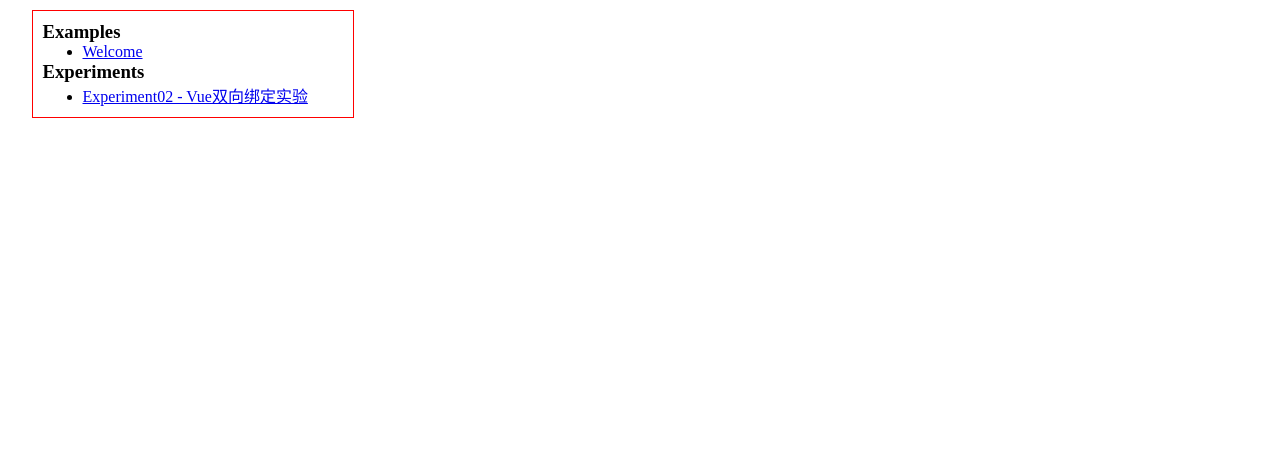
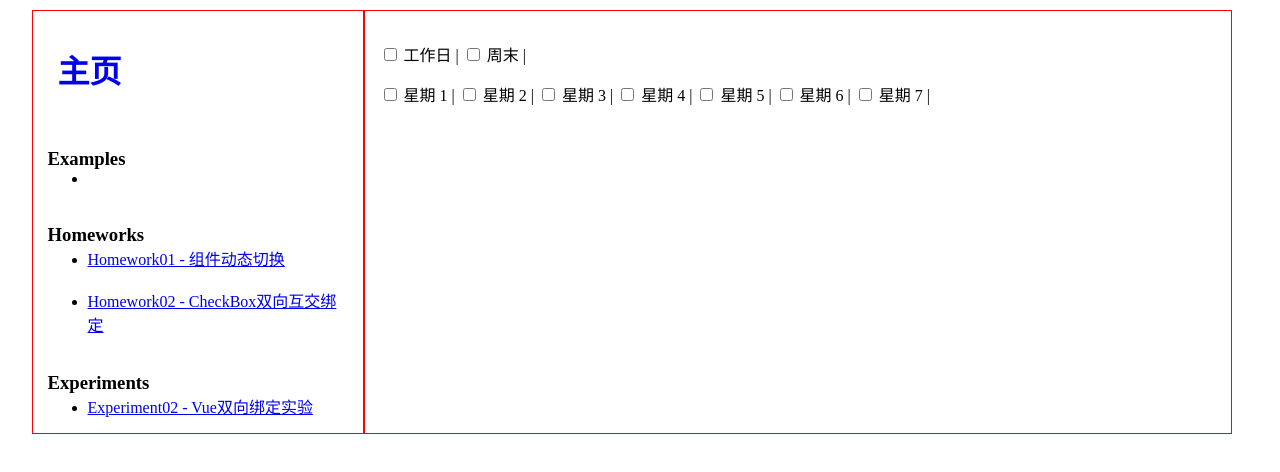
Before and after one commit to dieatmore/vue-space, a Vue app: page /#/homework02 in a window 1280 px wide. Shown: the top 472 px of the page. Built offline with nearby package versions, Linux system fonts and the light colour scheme; the HTML template or start-up script is replaced by a standard one.

Commit message:
homework1,homework2

```diff
--- a/package.json
+++ b/package.json
@@ -13,6 +13,7 @@
     "format": "prettier --write src/"
   },
   "dependencies": {
+    "@vueuse/core": "^13.0.0",
     "vue": "^3.5.13",
     "vue-router": "^4.5.0"
   },
--- a/src/App.vue
+++ b/src/App.vue
@@ -3,8 +3,8 @@ import { RouterView } from 'vue-router'
 import SidebarView from './views/SidebarView.vue'
 </script>
 <template>
-  <SidebarView />
-  <RouterView />
+  <SidebarView id="sidebar" />
+  <RouterView id="router" />
 </template>
 <style>
 /* 最宽为全屏-y轴滚动条宽度 */
@@ -23,7 +23,7 @@ body {
 #sidebar {
   width: 300px;
   border: 1px solid red;
-  padding: 10px;
+  padding: 15px;
 }
 #router {
   border: 1px solid red;
--- a/src/views/SidebarView.vue
+++ b/src/views/SidebarView.vue
@@ -1,12 +1,34 @@
 <script setup lang="ts"></script>
 <template>
-  <div id="sidebar">
+  <div>
+    <h1>
+      <router-link to="/" style="text-decoration: none; display: block; margin: 20px 10px">
+        主页
+      </router-link>
+    </h1>
+    <br />
+    <br />
+
     <h3>Examples</h3>
     <ul>
+      <li></li>
+    </ul>
+    <br />
+    <br />
+
+    <h3>Homeworks</h3>
+    <ul>
       <li>
-        <router-link to="/example01">Welcome</router-link>
+        <router-link to="/homework01">Homework01 - 组件动态切换</router-link>
+      </li>
+      <br />
+      <li>
+        <router-link to="/homework02">Homework02 - CheckBox双向互交绑定</router-link>
       </li>
     </ul>
+    <br />
+    <br />
+
     <h3>Experiments</h3>
     <ul>
       <li>
--- a/src/views/example01/Example01-1.vue
+++ b/src/views/example01/Example01-1.vue
@@ -1,5 +1,5 @@
 <template>
-  <div id="router">
+  <div>
     <h1>Welcome</h1>
     <p>
       <h4>老师的Github</h4>
--- a/src/views/experiment02/IndexView.vue
+++ b/src/views/experiment01/Experiment02.vue
@@ -15,10 +15,10 @@ watch(selectCoursesR, () => {
 })
 </script>
 <template>
-  <div id="router">
+  <div>
     <h1>实验二 Vue双向绑定实验</h1>
     <div id="point">
-      <span :style="{ color: pointR <= pointTarget ? 'red' : 'green' }">
+      <span :style="{ color: pointR < pointTarget ? 'red' : 'green' }">
         {{ pointR }}
       </span>
       /{{ pointTarget }}学分
--- /dev/null
+++ b/src/views/homework01/AddUser.vue
@@ -0,0 +1,4 @@
+<script setup lang="ts"></script>
+<template>
+  <div>Add User</div>
+</template>
--- /dev/null
+++ b/src/views/homework01/DelUser.vue
@@ -0,0 +1,4 @@
+<script setup lang="ts"></script>
+<template>
+  <div>Del User</div>
+</template>
--- /dev/null
+++ b/src/views/homework01/Homework01.vue
@@ -0,0 +1,55 @@
+<script setup lang="ts">
+import { computed, defineAsyncComponent, ref, type Component } from 'vue'
+const names: string[] = ['添加用户', '移除用户', '更新用户']
+const namesR = ref<string[]>(names)
+//初始不加载，设为3
+const indexR = ref(3)
+
+//需要Promise对象
+const components: Component[] = [
+  defineAsyncComponent(() => import('./AddUser.vue')),
+  defineAsyncComponent(() => import('./DelUser.vue')),
+  defineAsyncComponent(() => import('./UpdateUser.vue'))
+]
+
+//声明不了样式，而是属性
+// const styleR = computed (() => (index: number) => {
+//   if(index == indexR.value) {
+//     color: 'red';
+//     text-decoration: 'undeline'
+//   }
+// })
+
+const styleR = computed(() => (index: number) => {
+  if (index == indexR.value) {
+    return { color: 'red', line: 'underline' }
+  }
+  return { color: 'black', line: 'none' }
+})
+const componentsC = computed(() => components[indexR.value])
+</script>
+<template>
+  <div>
+    <h1>Homework - 组件动态切换</h1>
+    <p>无需路由的动态加载组件。切换组件时获取组件索引，更新加载组件以及功能描述文字样式。</p>
+
+    <!-- 没有数据不用v-model -->
+    <!-- <span v-for="(c, index) of namesR" :key="index" v-model="indexR" :value="index"> -->
+    <br />
+    <br />
+    <span
+      v-for="(c, index) of namesR"
+      :key="index"
+      @click="indexR = index"
+      :style="{
+        color: styleR(index).color,
+        'text-decoration': styleR(index).line,
+        'margin-right': '10px'
+      }">
+      {{ c }}
+    </span>
+    <p>
+      <component :is="componentsC" />
+    </p>
+  </div>
+</template>
--- /dev/null
+++ b/src/views/homework01/UpdateUser.vue
@@ -0,0 +1,4 @@
+<script setup lang="ts"></script>
+<template>
+  <div>Update User</div>
+</template>
--- /dev/null
+++ b/src/views/homework02/Homework02.vue
@@ -0,0 +1,94 @@
+<script setup lang="ts">
+import { ref } from 'vue'
+const work: number[] = [1, 2, 3, 4, 5]
+const holiday: number[] = [6, 7]
+const select5 = ref(false)
+const select2 = ref(false)
+const dates: number[] = [1, 2, 3, 4, 5, 6, 7]
+const datesR = ref<number[]>([])
+const update5 = () => {
+  const n = [1, 2, 3, 4, 5]
+  if (select5.value) {
+    datesR.value.push(...n),
+      //数据去重
+      (datesR.value = [...new Set(datesR.value)]),
+      //数据排序
+      (datesR.value = datesR.value.sort((a, b) => a - b)),
+      console.log(datesR.value)
+  } else {
+    datesR.value.splice(0, 5), console.log(datesR.value)
+  }
+}
+const update2 = () => {
+  const n = [6, 7]
+  if (select2.value) {
+    datesR.value.push(...n),
+      //数据去重
+      (datesR.value = [...new Set(datesR.value)]),
+      //数据排序
+      (datesR.value = datesR.value.sort((a, b) => a - b)),
+      console.log(datesR.value)
+  } else {
+    datesR.value.pop(), datesR.value.pop(), console.log(datesR.value)
+  }
+}
+const dateC = () => {
+  //选择周一至周五
+  if (select5.value == false && work.every(day => datesR.value.includes(day))) {
+    select5.value = true
+  }
+  //选择周六周日
+  if (select2.value == false && holiday.every(day => datesR.value.includes(day))) {
+    select2.value = true
+  }
+  //取消选择周一至周五
+  if (select5.value == true && !work.every(day => datesR.value.includes(day))) {
+    select5.value = false
+  }
+  //取消选择周六周日
+  if (select2.value == true && !holiday.every(day => datesR.value.includes(day))) {
+    select2.value = false
+  }
+}
+// const all5R = ref<number[]>([])
+// const all2R = ref<number[]>([])
+// const choose5 = computed(() => all5R.value.length == work.length)
+// const choose2 = computed(() => all2R.value.length == holiday.length)
+</script>
+<template>
+  <div>
+    <p>
+      <label>
+        <!-- 触发click事件没有触发v-model -->
+        <input type="checkbox" v-model="select5" @change="update5" />
+        工作日 |
+      </label>
+      <label>
+        <input type="checkbox" v-model="select2" @change="update2" />
+        周末 |
+      </label>
+    </p>
+    <template v-for="(day, index) of dates" :key="index">
+      <label>
+        <input type="checkbox" :value="day" v-model="datesR" @change="dateC" />
+        星期 {{ day }} |
+      </label>
+    </template>
+
+    <!-- v-model和:checkbox冲突
+    <p>
+      <input type="checkbox" :checked="choose5" v-model="select5" />
+      工作日 |
+      <input type="checkbox" :checked="choose2" v-model="select2" />
+      周末
+    </p>
+    <template v-for="(a, index) in work" :key="index">
+      <input type="checkbox" :value="a" v-model="all5R" :checked="select5" />
+      {{ a }} |
+    </template>
+    <template v-for="(b, index) in holiday" :key="index">
+      <input type="checkbox" :value="b" v-model="all2R" :checked="select2" />
+      {{ b }} |
+    </template> -->
+  </div>
+</template>
```
Also changed, not shown: src/router/index.ts (+12 -4 lines), src/views/experiment01/services.ts (renamed from src/views/experiment02/services.ts), 1 other file (tests, documents, lock files or other folders).
